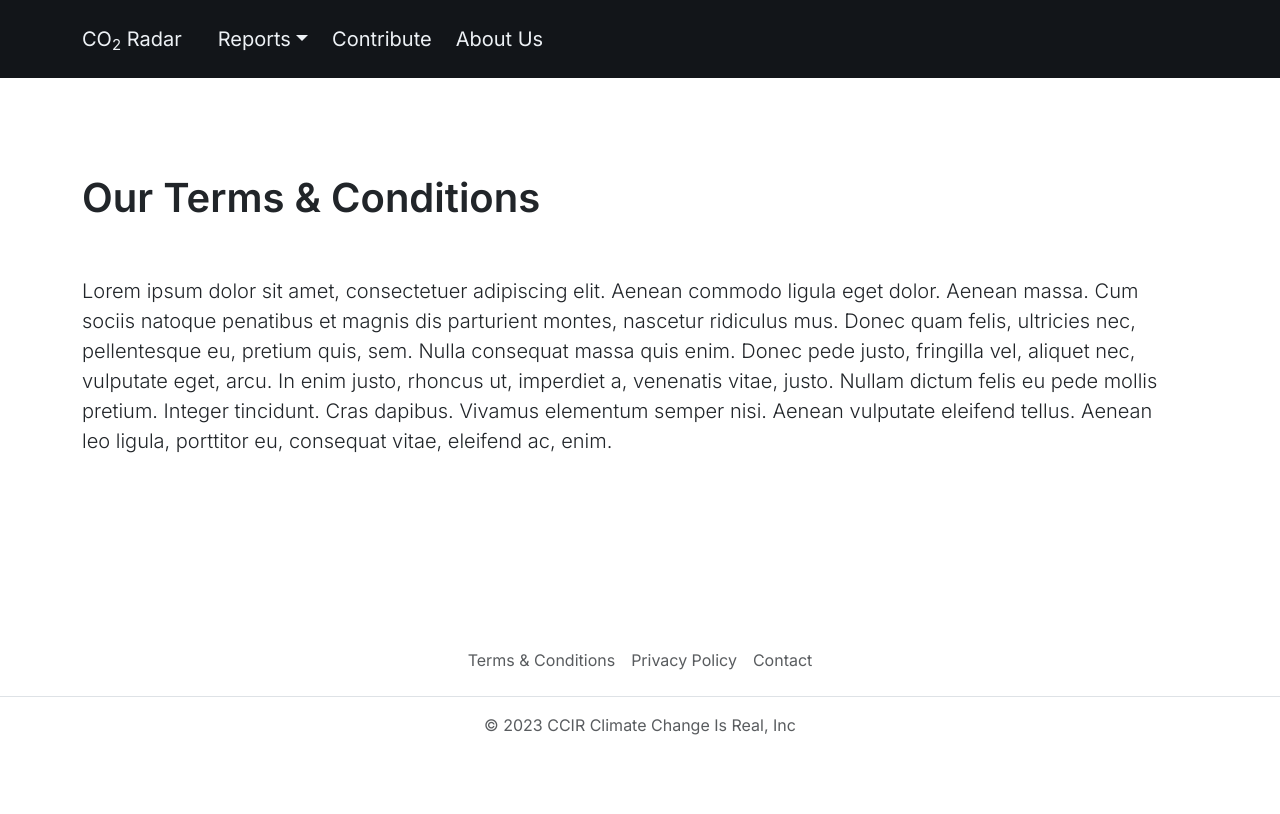
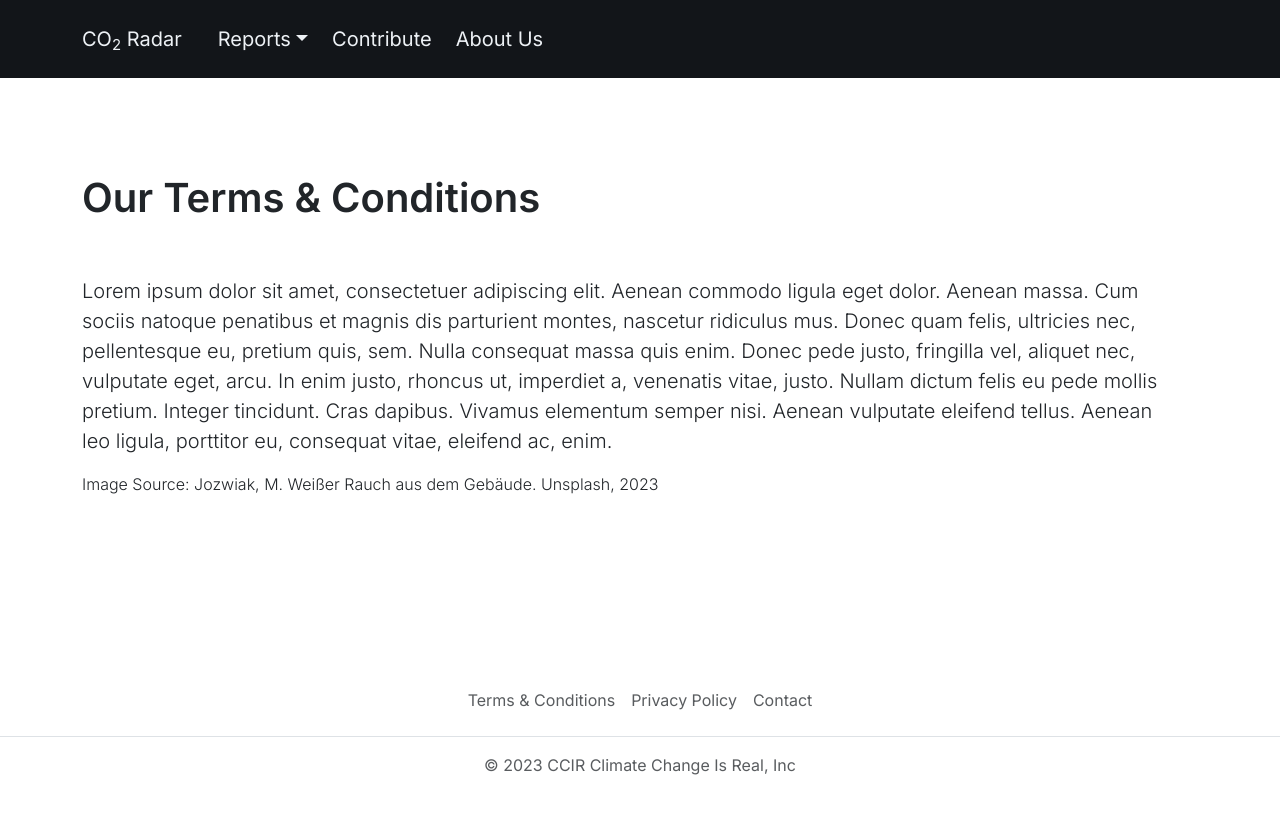
Before and after one commit to catmir/co2_radar, a Next.js app: page /terms-and-conditions in a window 1280 px wide. Shown: the top 814 px of the page. Built offline with nearby package versions, Linux system fonts and the light colour scheme.

Commit message:
Image Source

```diff
--- a/pages/terms-and-conditions.js
+++ b/pages/terms-and-conditions.js
@@ -23,7 +23,8 @@ export default function TermsAndConditions() {
                 <div className="row align-items-start pt-5 pb-2 pb-sm-3 mt-sm-4">
                   <h1 className="fs-1 fw-semibold lh-base">Our Terms & Conditions</h1>
                   <div className="row align-items-start pt-3 pb-2 pb-sm-3 mt-sm-4">
-                    <p className="col fs-5 fw-light">Lorem ipsum dolor sit amet, consectetuer adipiscing elit. Aenean commodo ligula eget dolor. Aenean massa. Cum sociis natoque penatibus et magnis dis parturient montes, nascetur ridiculus mus. Donec quam felis, ultricies nec, pellentesque eu, pretium quis, sem. Nulla consequat massa quis enim. Donec pede justo, fringilla vel, aliquet nec, vulputate eget, arcu. In enim justo, rhoncus ut, imperdiet a, venenatis vitae, justo. Nullam dictum felis eu pede mollis pretium. Integer tincidunt. Cras dapibus. Vivamus elementum semper nisi. Aenean vulputate eleifend tellus. Aenean leo ligula, porttitor eu, consequat vitae, eleifend ac, enim.</p>
+                    <p className="fs-5 fw-light">Lorem ipsum dolor sit amet, consectetuer adipiscing elit. Aenean commodo ligula eget dolor. Aenean massa. Cum sociis natoque penatibus et magnis dis parturient montes, nascetur ridiculus mus. Donec quam felis, ultricies nec, pellentesque eu, pretium quis, sem. Nulla consequat massa quis enim. Donec pede justo, fringilla vel, aliquet nec, vulputate eget, arcu. In enim justo, rhoncus ut, imperdiet a, venenatis vitae, justo. Nullam dictum felis eu pede mollis pretium. Integer tincidunt. Cras dapibus. Vivamus elementum semper nisi. Aenean vulputate eleifend tellus. Aenean leo ligula, porttitor eu, consequat vitae, eleifend ac, enim.</p>
+                    <p className="fs-6 fw-light">Image Source: Jozwiak, M. Weißer Rauch aus dem Gebäude. Unsplash, 2023</p>
                   </div>
                 </div>
               </div>
```
